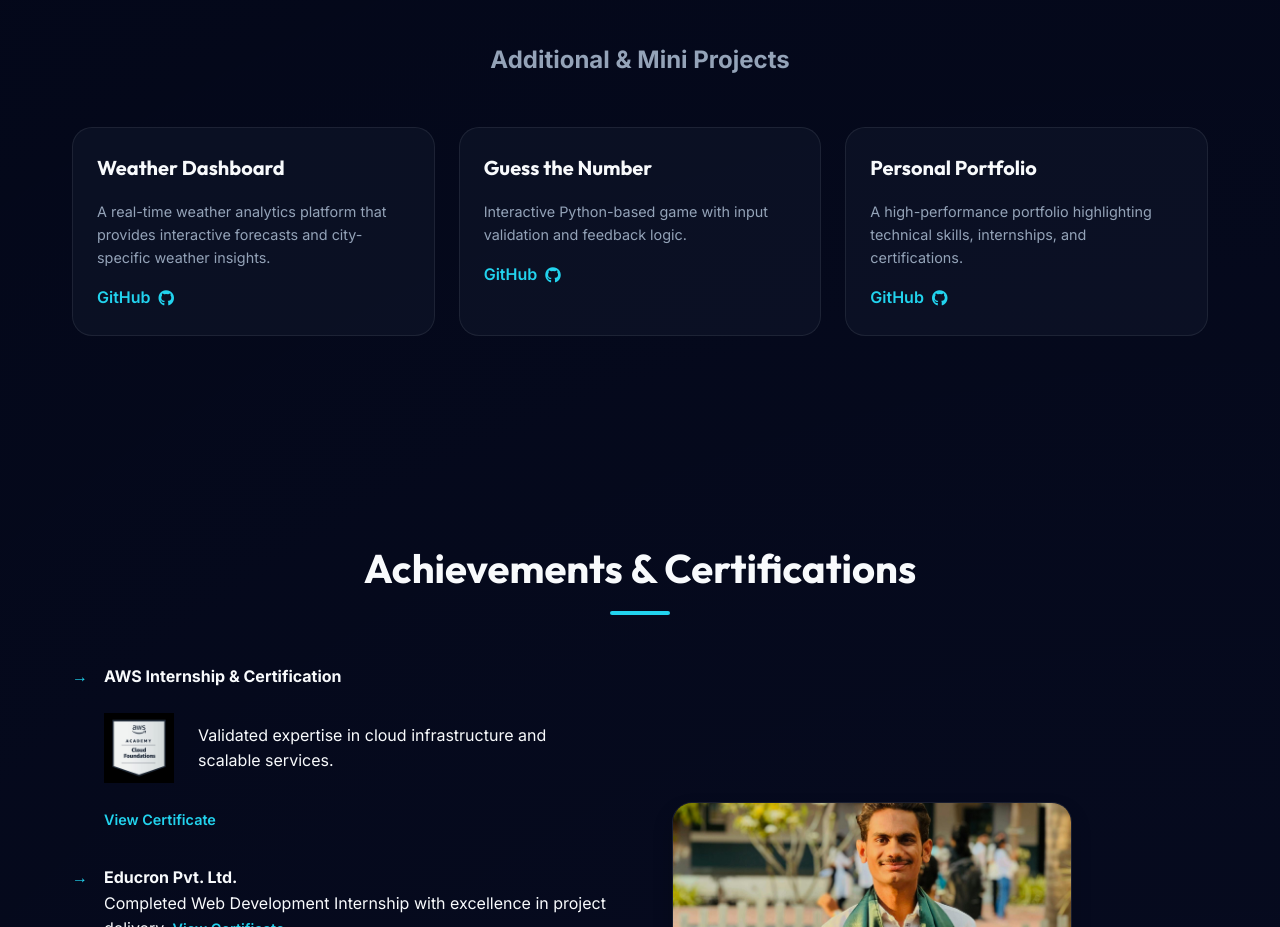
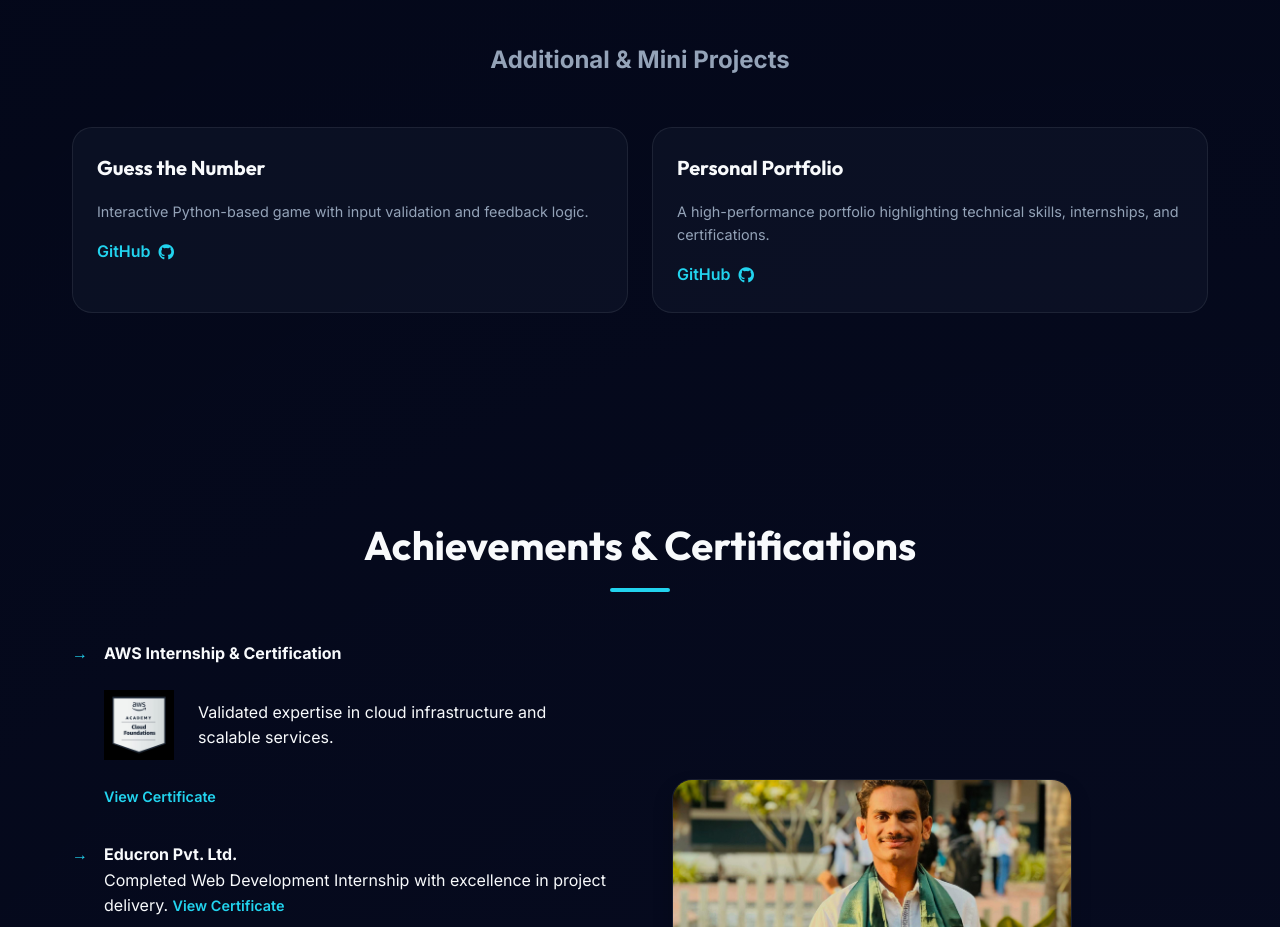
Before and after one commit to rushikesh-025/my-portfolio, a plain HTML site: page index.html in a window 1280 px wide. Shown: the part 4260-5187 px from the top of the page. Drawn offline with nearby package versions, Linux system fonts and the light colour scheme.

Commit message:
Update index.html

```diff
--- a/index.html
+++ b/index.html
@@ -170,13 +170,13 @@
     <div class="additional-projects">
       <h4>Additional & Mini Projects</h4>
       <div class="mini-project-grid">
-        <div class="mini-card">
+        <!-- <div class="mini-card">
           <h3>Weather Dashboard</h3>
           <p>A real-time weather analytics platform that provides interactive forecasts and city-specific weather
             insights.</p>
           <a href="https://github.com/WagdreK2003/Weather_dashboard" target="_blank" class="project-link">GitHub <i
               class="fab fa-github"></i></a>
-        </div>
+        </div> -->
         <div class="mini-card">
           <h3>Guess the Number</h3>
           <p>Interactive Python-based game with input validation and feedback logic.</p>
```
